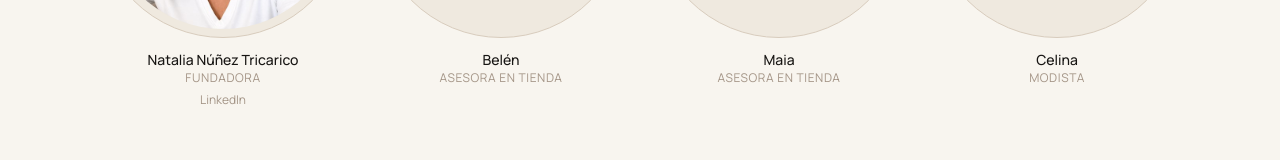
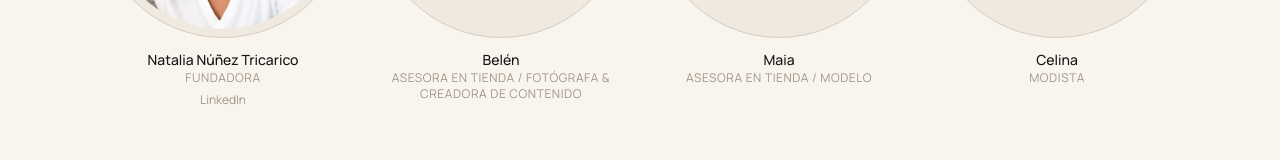
Before and after one commit to natalianzt31-beep/moone-web, a Next.js app: page /nosotras in a window 1280 px wide. Shown: the part 633-793 px from the top of the page. Built offline with nearby package versions, Linux system fonts and the light colour scheme; no server answers.

Commit message:
Actualiza los roles de Belén y Maia en Nosotras
Co-Authored-By: Claude Sonnet 5 <noreply@anthropic.com>
Claude-Session: https://claude.ai/code/session_01B9K9ByUgQYmhVBwHwTQUVN

```diff
--- a/app/nosotras/page.tsx
+++ b/app/nosotras/page.tsx
@@ -16,13 +16,13 @@ const EQUIPO = [
   },
   {
     nombre: "Belén",
-    rol: "Asesora en tienda",
+    rol: "Asesora en tienda / fotógrafa & creadora de contenido",
     fotoUrl: null as string | null,
     linkedin: null as string | null,
   },
   {
     nombre: "Maia",
-    rol: "Asesora en tienda",
+    rol: "Asesora en tienda / modelo",
     fotoUrl: null as string | null,
     linkedin: null as string | null,
   },
```
